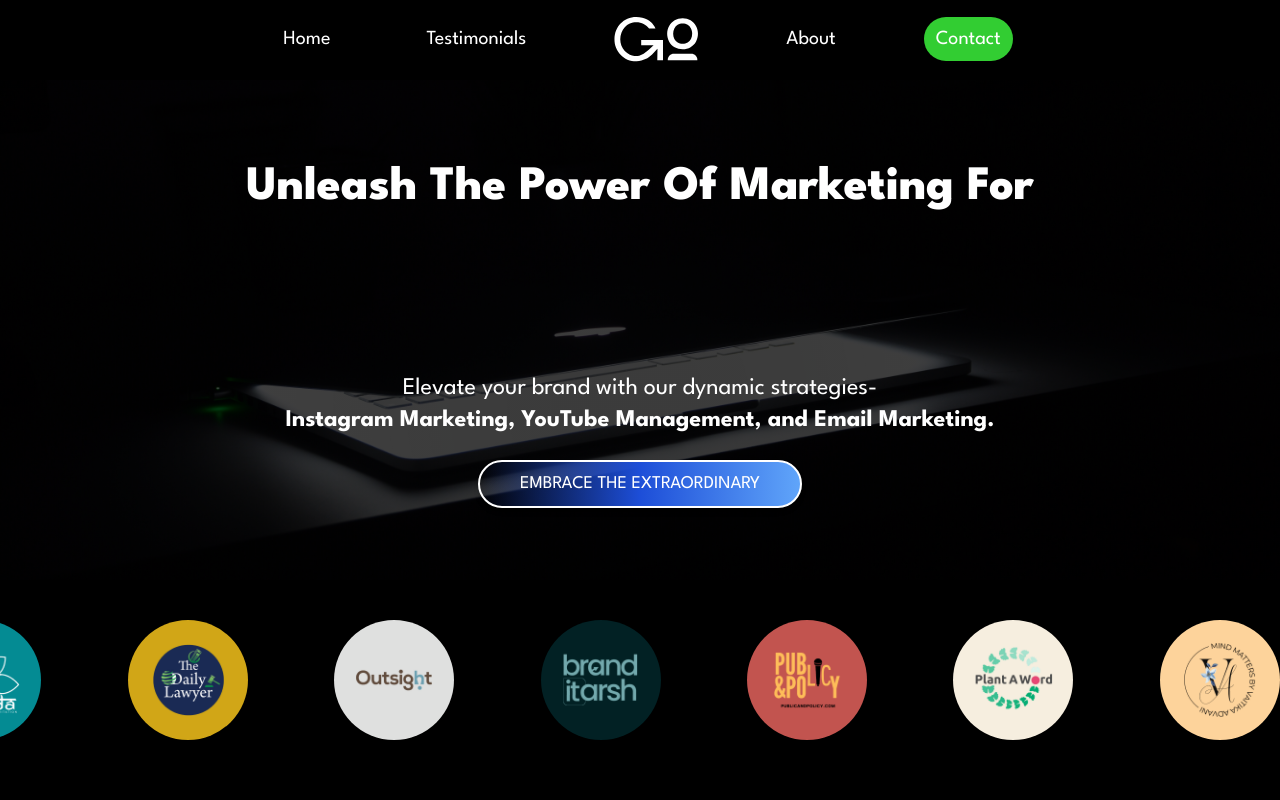
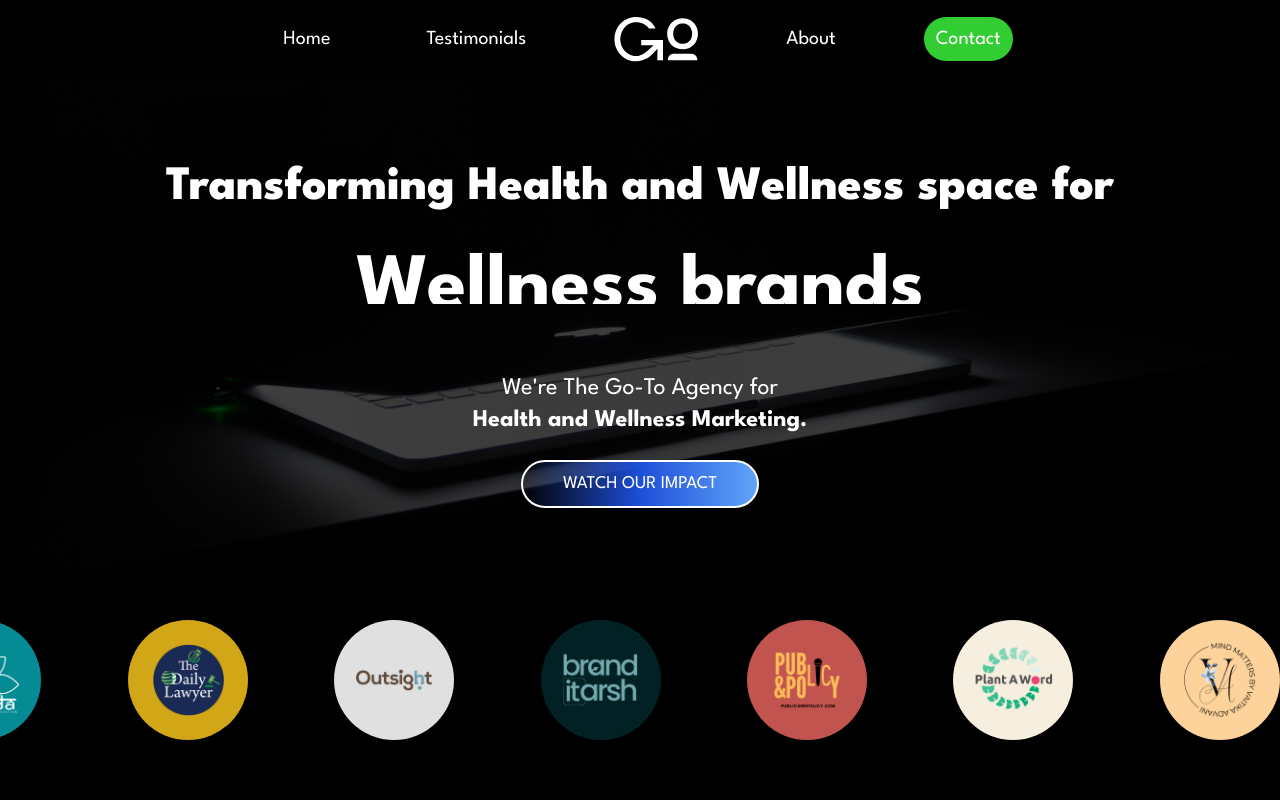
Before and after one commit to Lakshay1103/lakshay, a Next.js app: page / in a window 1280 px wide. Shown: the top 800 px of the page. Built offline with nearby package versions, Linux system fonts and the light colour scheme.

Commit message:
Copy edits

```diff
--- a/app/globals.css
+++ b/app/globals.css
@@ -131,7 +131,7 @@ div.marquee>a>img {
 }
 
 .text-rotate {
-    animation: rotateAnimation 10s linear infinite;
+    animation: rotateAnimation 7s linear infinite;
 }
 
 @keyframes rotateAnimation {
@@ -142,27 +142,27 @@ div.marquee>a>img {
     }
 
     14.285% {
-        transform: translateY(-120px);
+        transform: translateY(-90px);
         /* Adjust translateY value */
     }
 
     28.571% {
-        transform: translateY(-240px);
+        transform: translateY(-180px);
         /* Adjust translateY value */
     }
 
     42.856% {
+        transform: translateY(-270px);
+        /* Adjust translateY value */
+    }
+
+    57.142% {
         transform: translateY(-360px);
         /* Adjust translateY value */
     }
 
-    57.142% {
-        transform: translateY(-480px);
-        /* Adjust translateY value */
-    }
-
     71.428% {
-        transform: translateY(-600px);
+        transform: translateY(-450px);
         /* Adjust translateY value */
     }
 
--- a/components/about.js
+++ b/components/about.js
@@ -43,12 +43,13 @@ const About = () => {
                     data-aos-duration="1500"
                 >
 
-                    <h2 className='font-bold'>ABOUT ME</h2>
+                    <h2 className='font-bold'>The Heart behind Sociowell</h2>
                     <h1 className="text-[#32CD32] text-[48px] font-bold">Hello! I&apos;m Lakshay Goel.</h1>
-                    <h3 className='font-bold text-lg -mt-2'>Entrepreneur, Creator & Social Media Marketer</h3>
-                    <p className='mt-3 text-lg'>I help people build powerful and impactful personal brands on Instagram and YouTube via Content,
-                        Branding & Community Building. With a passion for building powerful personal brands,
-                        I lead a team dedicated to pushing the boundaries of marketing and community building.
+                    <h3 className='font-bold text-lg -mt-2'>Marketer & Content Creator</h3>
+                    <p className='mt-3 text-lg'>I help people make an impact in the health and wellness space with Content, Branding & Community Building.
+                        After having seen major changes in my life due to mindfuness, meditation, fitness and nutrition,
+                        this space interests me a lot. With a passion for bringing change in the lives of people,
+                        I started Sociowell- The Go-To Agency for Health and Wellness Marketing.
                     </p>
 
                     <div className='border-l-4 border-black mt-4 px-4'>
--- a/components/cards.js
+++ b/components/cards.js
@@ -50,14 +50,14 @@ const Cards = () => {
                 >
 
                     <div className="first-slide text-black flex flex-col justify-centre items-start w-3/4">
-                        <h2 className="font-bold">TESTIMONIALS</h2>
+                        <h2 className="font-bold">OUR TESTIMONIALS</h2>
                         <h1 className="text-black text-[48px] text-center font-bold">Real People,</h1>
                         <h1 className="text-[#32CD32] text-[48px] font-bold -mt-4">Real Feedback!</h1>
                         <p className="text-xl">
-                            <span className='font-bold'>Hear What My Clients Have to Say! </span><br /><br />
-                            Our clients share their success stories and showcase how our services have transformed their online presence.<br /><br />
+                            <span className='font-bold'>Hear What Our Clients Have to Say! </span><br /><br />
+                            Our clients share their success stories and showcase how our services have helped them make an impact.<br /><br />
 
-                            <div className='bg-blue-700 text-white rounded-full p-4 w-10/12'>Let their testimony inspire you to take that next step → </div>
+                            <div className='bg-blue-700 text-white rounded-full p-4 w-[170px]'>Have a look →</div>
 
                         </p>
                     </div>
@@ -65,6 +65,28 @@ const Cards = () => {
 
                 <div id="Anuj" className={`panel ${activePanel === 'Anuj' ? 'active' : ''}`} onClick={() => setActivePanel('Anuj')}>
                     {activePanel === 'Anuj' && (
+                        <iframe className="h-full w-full p-10 pb-20"
+                            src="https://www.youtube.com/embed/6397x3Mvdhk?si=Z0nIH2zfX8EpLY47"
+                            title="Plant a word"
+                            frameborder="0"
+                            allowfullscreen>
+                        </iframe>
+                    )}
+
+                    <span className='flex justify-center items-center'>
+                        <img src="/testimonials/PoojaDiwedi.jpeg" alt="Pooja" className='w-[50px] h-[50px] rounded-full m-4' />
+                    </span>
+
+                    <div className="avatar flex items-center">
+                        <img src="/testimonials/PoojaDiwedi.jpeg" alt="Pooja" className='w-[50px] h-[50px] rounded-full mr-2' />
+                        <h3 className='panel-heading'>Pooja Diwedi</h3>
+                    </div>
+                </div>
+
+
+
+                <div id="Pooja" className={`panel ${activePanel === 'Pooja' ? 'active' : ''}`} onClick={() => setActivePanel('Pooja')}>
+                    {activePanel === 'Pooja' && (
                         <iframe className="h-full w-full p-10 pb-20"
                             src="https://www.youtube.com/embed/J9yD5UF629E?si=bce4DchHJf4aXang?vq=hd1080&modestbranding=1&rel=0&iv_load_policy=3&controls=1&disablekb=1"
                             title="Plant a word"
--- a/components/faq.js
+++ b/components/faq.js
@@ -45,9 +45,9 @@ export default function AccordionExpandIcon() {
                     </AccordionSummary>
                     <AccordionDetails>
                         <Typography className='text-white'>
-                            - I create customized dashboards for each client to meet their specific needs<br />
-                            - I work with a limited number of clients to ensure personalized attention<br />
-                            - I use royalty-free elements to protect your accounts from any copyrights
+                            <li>In-depth understanding of the industry</li>
+                            <li>Team composed of highly passionate and creative individuals</li>
+                            <li>Unique approach that is fuelled by extensive insights in the industry and passion for the space.</li>
                         </Typography>
                     </AccordionDetails>
                 </Accordion>
@@ -56,7 +56,7 @@ export default function AccordionExpandIcon() {
 
 
 
-                <Accordion
+                {/* <Accordion
                     className='bg-gradient-to-r from-black to-gray-900 mb-4'
                 >
                     <AccordionSummary
@@ -74,7 +74,7 @@ export default function AccordionExpandIcon() {
                             insights to ensure that your content stands out in the competitive Instagram landscape.
                         </Typography>
                     </AccordionDetails>
-                </Accordion>
+                </Accordion> */}
 
                 <Accordion
                     className='bg-gradient-to-r from-black to-gray-900 mb-4'
@@ -88,14 +88,11 @@ export default function AccordionExpandIcon() {
                         id="panel1-header"
 
                     >
-                        <Typography className='text-white'>How can I determine if I am the right fit for you?</Typography>
+                        <Typography className='text-white'>How can I determine if we&apos;re the right for you?</Typography>
                     </AccordionSummary>
                     <AccordionDetails>
                         <Typography className='text-white'>
-                            I offer a complimentary one-on-one discovery call to understand your objectives.
-                            If I believe that my team and I can deliver results for you, we will proceed from there.
-                            Otherwise, I will do my best to connect you with someone from my network who can assist you.
-                            Transparency is highly important to us.
+                            We offer a complimentary one-on-one strategy call to determine if we're the right fit for you.
                         </Typography>
                     </AccordionDetails>
                 </Accordion>
@@ -112,12 +109,11 @@ export default function AccordionExpandIcon() {
                         aria-controls="panel2-content"
                         id="panel2-header"
                     >
-                        <Typography className='text-white'>Is there a guarantee for my growth?</Typography>
+                        <Typography className='text-white'>Is there a guarantee for the results?</Typography>
                     </AccordionSummary>
                     <AccordionDetails>
                         <Typography className='text-white'>
-                            While I do not provide a guarantee, based on our track record,
-                            we are confident in exceeding your current results by a significant margin.
+                            While we do not provide a guarantee, based on our track record, we are confident in exceeding your current results by a significant margin.
                         </Typography>
                     </AccordionDetails>
                 </Accordion>
--- a/components/heroNew.js
+++ b/components/heroNew.js
@@ -20,13 +20,13 @@ const HeroNew = () => {
             initial={{ opacity: 0, y: -20 }}
             animate={{ opacity: 1, y: 0 }}
             transition={{ delay: 0.5, duration: 0.5, ease: "easeIn" }}
-            data-aos="fade-up"  data-aos-duration="1000"
+            data-aos="fade-up" data-aos-duration="1000"
             id='home'
         >
 
             <div className='flex flex-col items-center justify-center h-[500px]'>
 
-                <div className='hero-title text-white text-[48px] text-center font-extrabold' data-aos="fade-up"  data-aos-duration="2000">Unleash The Power Of Marketing For</div>
+                <div className='hero-title text-white text-[48px] text-center font-extrabold' data-aos="fade-up" data-aos-duration="2000">Transforming Health and Wellness space for</div>
 
                 <div className="text-rotate-wrap mt-5">
                     <div
@@ -38,28 +38,28 @@ const HeroNew = () => {
                         }}
                         className="text-rotate"
                     >
-                        <div className="rotate-text">Personal Brands</div>
-                        <div className="rotate-text">Founders</div>
-                        <div className="rotate-text">Creators</div>
-                        <div className="rotate-text">Agency Owners</div>
-                        <div className="rotate-text">Coaches</div>
-                        <div className="rotate-text">Consultants</div>
+                        <div className="rotate-text">Coaches and Educators</div>
+                        <div className="rotate-text">Wellness brands</div>
+                        <div className="rotate-text">Wellness Tourism</div>
+                        <div className="rotate-text">Personal Care & Beauty</div>
+                        <div className="rotate-text">Nutrition & Health</div>
+                        {/* <div className="rotate-text">Consultants</div> */}
                     </div>
                 </div>
 
-                <div className='hero-description text-white text-2xl text-center font-normal sm:w-full md:w-2/3 lg:w-2/3 mt-10'>Elevate your brand with our dynamic strategies- <br />
-                    <span className='font-bold'> Instagram Marketing, YouTube Management, and Email Marketing.</span>
+                <div className='hero-description text-white text-2xl text-center font-normal sm:w-full md:w-2/3 lg:w-2/3 mt-10'>We&apos;re The Go-To Agency for<br />
+                    <span className='font-bold'>Health and Wellness Marketing.</span>
                 </div>
 
                 <button
                     className="hero-btn mt-6 bg-gradient-to-r from-transparent via-blue-700 via-blue-600 via-blue-500 to-blue-400 text-white text-lg rounded-full py-2 px-10 shadow-md border-2 border-white bg-opacity-50 text-center"
-                    data-aos="fade-down"  data-aos-duration="1000"
+                    data-aos="fade-down" data-aos-duration="1000"
                     onClick={() => {
                         const reelsElement = document.getElementById('reels');
                         reelsElement.scrollIntoView({ behavior: 'smooth' });
                     }}
                 >
-                    EMBRACE THE EXTRAORDINARY
+                    WATCH OUR IMPACT
                 </button>
 
             </div>
```
Also changed, not shown: public/testimonials/PoojaDiwedi.jpeg (added).
